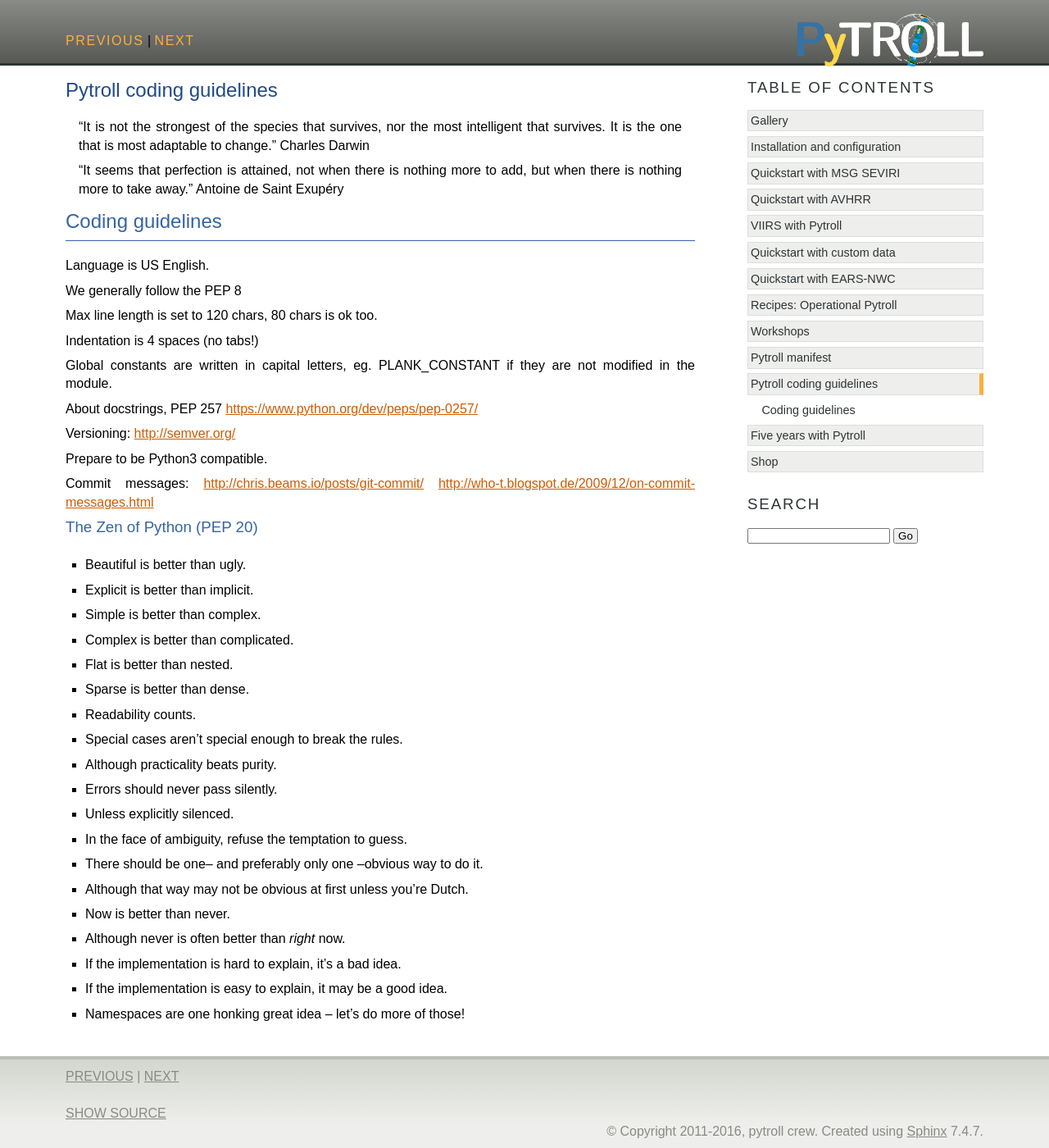
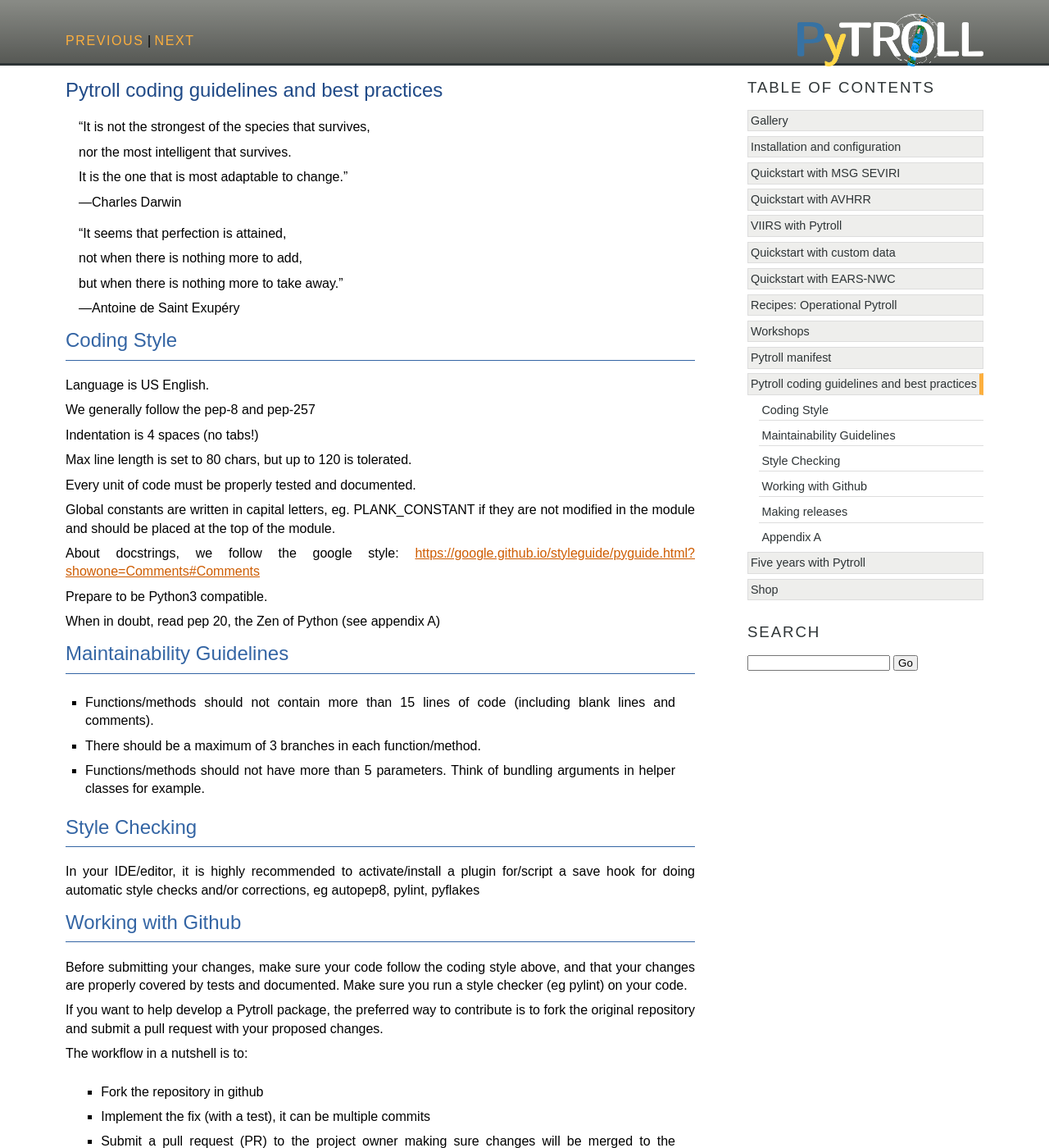
Before and after one commit to pytroll/pytroll, a Sphinx documentation site: the page built from web/source/guidelines.rst, in a window 1280 px wide and 1400 px high. Shown: the whole window at 82% size. Built offline with Sphinx 7.4.7, drawn with Linux system fonts in a browser that asks for light colours; formulas are drawn with MathJax 3; pages that are not in the unit, such as notebooks, are missing from menus; some of the changed text lies outside the part shown.

Commit message:
Update coding guidelines
Signed-off-by: Martin Raspaud <martin.raspaud@smhi.se>

```diff
--- a/web/source/guidelines.rst
+++ b/web/source/guidelines.rst
@@ -1,58 +1,154 @@
-=========================
-Pytroll coding guidelines
-=========================
+____________________________________________
+Pytroll coding guidelines and best practices
+____________________________________________
 
-    “It is not the strongest of the species that survives, nor the most intelligent that survives.
+
+
+    “It is not the strongest of the species that survives,
+
+    nor the most intelligent that survives.
+
     It is the one that is most adaptable to change.”
-    Charles Darwin
+
+    -- Charles Darwin
+
+
 
     “It seems that perfection is attained,
+
     not when there is nothing more to add,
+
     but when there is nothing more to take away.”
-    Antoine de Saint Exupéry
 
-Coding guidelines
-=================
+    -- Antoine de Saint Exupéry
+
+
+
+
+Coding Style
+------------
 
 Language is US English.
 
-We generally follow the PEP 8
 
-Max line length is set to 120 chars, 80 chars is ok too.
+We generally follow the pep-8 and pep-257
+
 
 Indentation is 4 spaces (no tabs!)
 
-Global constants are written in capital letters, eg. PLANK_CONSTANT if they are not modified in the module.
 
-About docstrings, PEP 257 https://www.python.org/dev/peps/pep-0257/
+Max line length is set to 80 chars, but up to 120 is tolerated.
 
-Versioning: http://semver.org/
+
+Every unit of code must be properly tested and documented.
+
+
+Global constants are written in capital letters, eg. PLANK_CONSTANT if they are not modified in the module and should be placed at the top of the module.
+
+
+About docstrings, we follow the google style: https://google.github.io/styleguide/pyguide.html?showone=Comments#Comments
+
 
 Prepare to be Python3 compatible.
 
-Commit messages:
-http://chris.beams.io/posts/git-commit/
-http://who-t.blogspot.de/2009/12/on-commit-messages.html
+
+When in doubt, read pep 20, the Zen of Python (see appendix A)
 
 
-The Zen of Python (PEP 20)
--------------------------
-* Beautiful is better than ugly.
-* Explicit is better than implicit.
-* Simple is better than complex.
-* Complex is better than complicated.
-* Flat is better than nested.
-* Sparse is better than dense.
-* Readability counts.
-* Special cases aren't special enough to break the rules.
-* Although practicality beats purity.
-* Errors should never pass silently.
-* Unless explicitly silenced.
-* In the face of ambiguity, refuse the temptation to guess.
-* There should be one-- and preferably only one --obvious way to do it.
-* Although that way may not be obvious at first unless you're Dutch.
-* Now is better than never.
-* Although never is often better than *right* now.
-* If the implementation is hard to explain, it's a bad idea.
-* If the implementation is easy to explain, it may be a good idea.
-* Namespaces are one honking great idea -- let's do more of those!
+Maintainability Guidelines
+--------------------------
+
+- Functions/methods should not contain more than 15 lines of code (including blank lines and comments).
+- There should be a maximum of 3 branches in each function/method.
+- Functions/methods should not have more than 5 parameters. Think of bundling arguments in helper classes for example.
+
+
+Style Checking
+--------------
+
+In your IDE/editor, it is highly recommended to activate/install a plugin for/script a save hook for doing automatic style checks and/or corrections, eg autopep8, pylint, pyflakes
+
+
+Working with Github
+-------------------
+
+Before submitting your changes, make sure your code follow the coding style above, and that your changes are properly covered by tests and documented. Make sure you run a style checker (eg pylint) on your code.
+
+
+If you want to help develop a Pytroll package, the preferred way to contribute is to fork the original repository and submit a pull request with your proposed changes.
+
+The workflow in a nutshell is to:
+ * Fork the repository in github
+ * Implement the fix (with a test), it can be multiple commits
+ * Submit a pull request (PR) to the project owner making sure changes will be merged to the ‘develop’ or ‘pre-master’ branch.
+ * If you need to make further changes after the PR is issued, just push your commits to your fork: they will automatically be appended to the PR.
+
+
+Pull requests should avoid committing or adding unused files (ex. .pyc files). Even if they are deleted in future commits they should be purged from the commit history. See https://help.github.com/articles/removing-sensitive-data-from-a-repository/ for instructions.
+
+
+- https://help.github.com/articles/creating-a-pull-request/
+- https://help.github.com/articles/fork-a-repo/
+
+
+
+
+Alternatively, patches formatted with the git format-patch command can be sent to the bdfl of the package.
+
+
+The submitted work will be reviewed by the main contributors of the package, possibly engaging in a discussion on the patch, and maybe requesting changes. Be prepared to follow up on your work.
+
+
+Commit messages:
+ * Separate subject from body with a blank line
+ * Limit the subject line to 50 characters
+ * Capitalize the subject line
+ * Do not end the subject line with a period
+ * Use the imperative mood in the subject line
+ * Wrap the body at 72 characters
+ * Use the body to explain what and why (not how)
+
+
+
+
+- http://chris.beams.io/posts/git-commit/
+- http://who-t.blogspot.de/2009/12/on-commit-messages.html
+
+
+Making releases
+---------------
+
+“Release early, release often”
+Versioning: http://semver.org/
+
+
+The procedure for releasing is provided here https://github.com/pytroll/pytroll/wiki/Making-a-release
+
+
+
+
+Appendix A
+----------
+
+PEP 20: The Zen of Python
+~~~~~~~~~~~~~~~~~~~~~~~~~
+
+ * Beautiful is better than ugly.
+ * Explicit is better than implicit.
+ * Simple is better than complex.
+ * Complex is better than complicated.
+ * Flat is better than nested.
+ * Sparse is better than dense.
+ * Readability counts.
+ * Special cases aren't special enough to break the rules.
+ * Although practicality beats purity.
+ * Errors should never pass silently.
+ * Unless explicitly silenced.
+ * In the face of ambiguity, refuse the temptation to guess.
+ * There should be one-- and preferably only one --obvious way to do it.
+ * Although that way may not be obvious at first unless you're Dutch.
+ * Now is better than never.
+ * Although never is often better than *right* now.
+ * If the implementation is hard to explain, it's a bad idea.
+ * If the implementation is easy to explain, it may be a good idea.
+ * Namespaces are one honking great idea -- let's do more of those!
```
